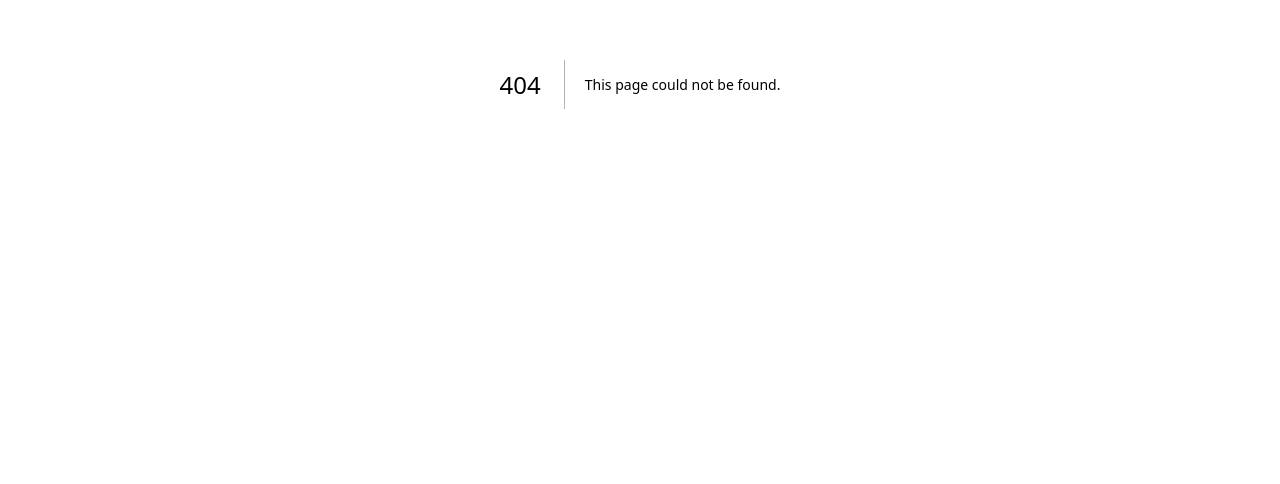
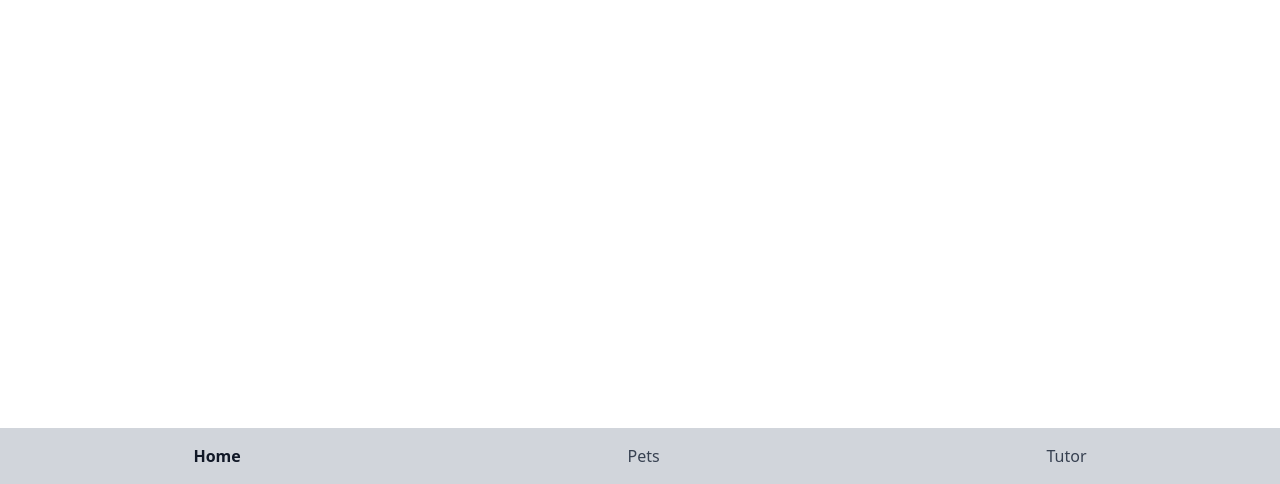
Before and after one commit to PetJournal/petjournal.web, a Next.js app: page / in a window 1280 px wide. Before the commit this address had no page. Shown: the part 316-800 px from the top of the page. Built offline with nearby package versions, Linux system fonts and the light colour scheme.

Commit message:
feat: create home page and bottom tab component

```diff
--- /dev/null
+++ b/src/components/BottomTab.tsx
@@ -0,0 +1,34 @@
+import { useRouter } from 'next/router';
+
+function BottomTab() {
+  const { pathname, push } = useRouter();
+
+  return (
+    <nav className="fixed bottom-0 left-0 right-0 flex justify-around bg-gray-300">
+      <button
+        onClick={() => push('/')}
+        className={`p-4 text-gray-700 ${
+          pathname === '/' && 'font-bold text-gray-900'
+        }`}
+      >
+        Home
+      </button>
+      <button
+        className={`p-4 text-gray-700 ${
+          pathname === '/pets' && 'font-bold text-gray-900'
+        }`}
+      >
+        Pets
+      </button>
+      <button
+        className={`p-4 text-gray-700 ${
+          pathname === '/tutor' && 'font-bold text-gray-900'
+        }`}
+      >
+        Tutor
+      </button>
+    </nav>
+  );
+}
+
+export default BottomTab;
--- /dev/null
+++ b/src/pages/index.tsx
@@ -0,0 +1,11 @@
+import BottomTab from '@/components/BottomTab';
+
+function Home() {
+  return (
+    <div>
+      <BottomTab />
+    </div>
+  );
+}
+
+export default Home;
```
